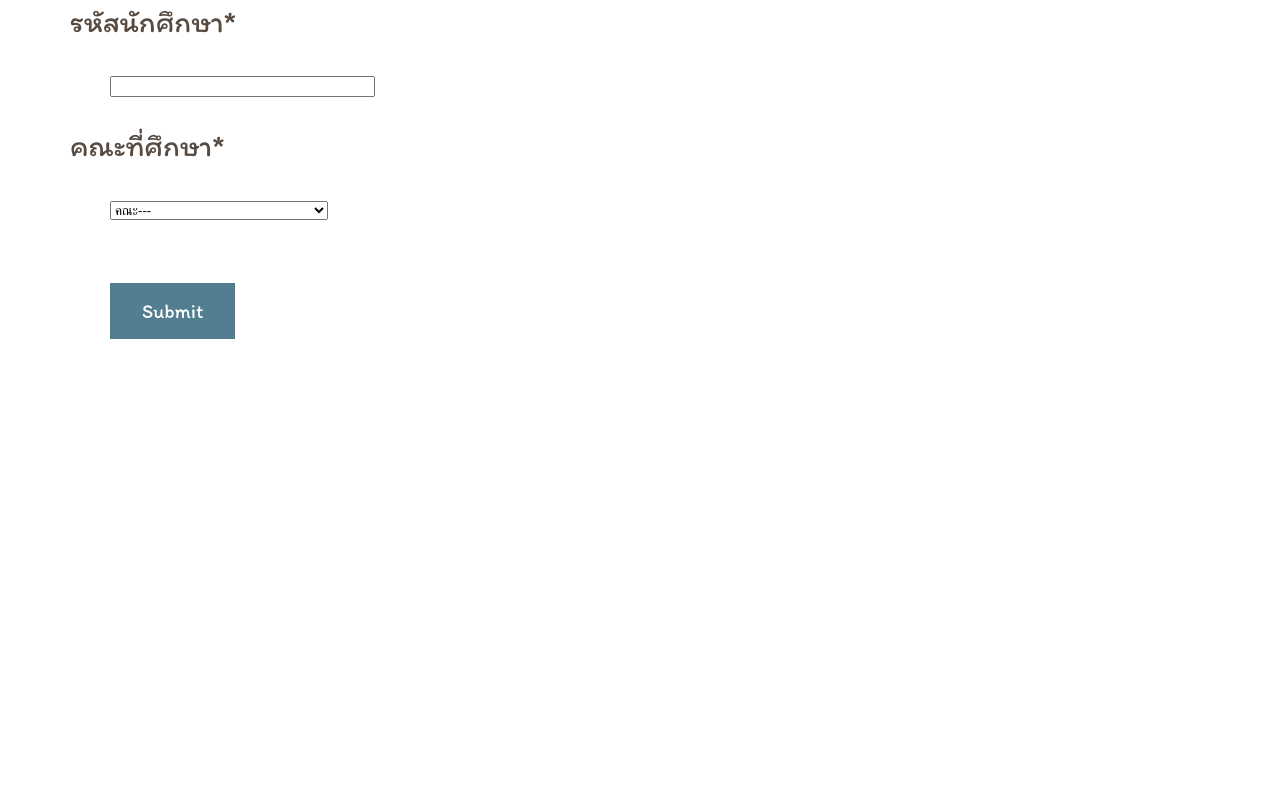
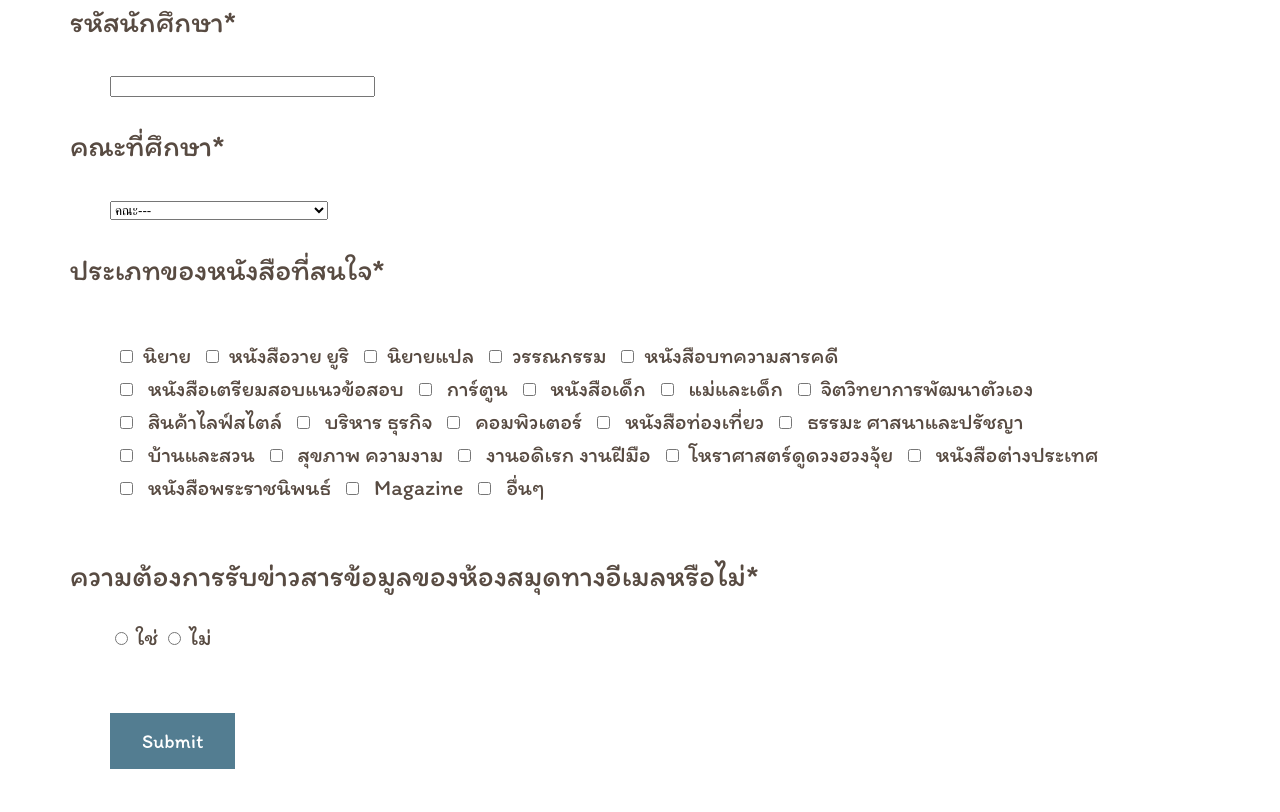
Before and after one commit to Phonpawee/6709650490_LibraryMembershipApplicationForm, a plain HTML site: page index.html in a window 1280 px wide. Shown: the part 960-1772 px from the top of the page. Before the commit the page ends 1361 px from the top, so only its background shows below. Drawn offline with Linux system fonts and the light colour scheme; a web font is replaced by a local one.

Commit message:
Add Questions HTML Forms Pt.2

```diff
--- a/index.html
+++ b/index.html
@@ -38,11 +38,13 @@
         </dd>
         <p class="questions">เพศ*</p>
         <dd>
-            <form><p>
-                <input type="radio" name="เพศ" value="ชาย" required /> ชาย
-                <input type="radio" name="เพศ" value="หญิง" required/> หญิง
-                <input type="radio" name="เพศ" value="อื่นๆ" required /> อื่นๆ
-            </form></p>
+            <form>
+                <p>
+                    <input type="radio" name="เพศ" value="ชาย" required /> ชาย
+                    <input type="radio" name="เพศ" value="หญิง" required /> หญิง
+                    <input type="radio" name="เพศ" value="อื่นๆ" required /> อื่นๆ
+                </p>
+            </form>
         </dd>
         <p class="questions">วัน/เดือน/ปี เกิด*</p>
         <dd>
@@ -104,7 +106,50 @@
                 </p>
             </form>
         </dd>
-        <p><input type="submit" name="submit" value="Submit"/></p>
+        <p class="questions">ประเภทของหนังสือที่สนใจ*</p>
+        <dd>
+            <form required>
+                <div class="box">
+                    <p>
+                        <input type="checkbox" name="ประเภท" value="นิยาย" />นิยาย
+                        <input type="checkbox" name="ประเภท" value="หนังสือวาย ยูริ" />หนังสือวาย ยูริ
+                        <input type="checkbox" name="ประเภท" value="นิยายแปล" />นิยายแปล
+                        <input type="checkbox" name="ประเภท" value="วรรณกรรม" />วรรณกรรม
+                        <input type="checkbox" name="ประเภท" value="หนังสือบทความ สารคดี" />หนังสือบทความสารคดี<br>
+                        <input type="checkbox" name="ประเภท" value="หนังสือเตรียมสอบ แนวข้อสอบ" />
+                        หนังสือเตรียมสอบแนวข้อสอบ
+                        <input type="checkbox" name="ประเภท" value="การ์ตูน" /> การ์ตูน
+                        <input type="checkbox" name="ประเภท" value="หนังสือเด็ก" /> หนังสือเด็ก
+                        <input type="checkbox" name="ประเภท" value="แม่และเด็ก" /> แม่และเด็ก
+                        <input type="checkbox" name="ประเภท"
+                            value="จิตวิทยา การพัฒนาตัวเอง" />จิตวิทยาการพัฒนาตัวเอง<br>
+                        <input type="checkbox" name="ประเภท" value="สินค้าไลฟ์สไตล์" /> สินค้าไลฟ์สไตล์
+                        <input type="checkbox" name="ประเภท" value="บริหาร ธุรกิจ" /> บริหาร ธุรกิจ
+                        <input type="checkbox" name="ประเภท" value="คอมพิวเตอร์" /> คอมพิวเตอร์
+                        <input type="checkbox" name="ประเภท" value="หนังสือท่องเที่ยว" /> หนังสือท่องเที่ยว
+                        <input type="checkbox" name="ประเภท" value="ธรรมะ ศาสนา และปรัชญา" /> ธรรมะ ศาสนาและปรัชญา<br>
+                        <input type="checkbox" name="ประเภท" value="บ้านและสวน" /> บ้านและสวน
+                        <input type="checkbox" name="ประเภท" value="สุขภาพ ความงาม" /> สุขภาพ ความงาม
+                        <input type="checkbox" name="ประเภท" value="งานอดิเรก งานฝีมือ" /> งานอดิเรก งานฝีมือ
+                        <input type="checkbox" name="ประเภท" value="โหราศาสตร์ ดูดวง ฮวงจุ้ย" />โหราศาสตร์ดูดวงฮวงจุ้ย
+                        <input type="checkbox" name="ประเภท" value="หนังสือต่างประเทศ" /> หนังสือต่างประเทศ<br>
+                        <input type="checkbox" name="ประเภท" value="หนังสือพระราชนิพนธ์" /> หนังสือพระราชนิพนธ์
+                        <input type="checkbox" name="ประเภท" value="Magazine" /> Magazine
+                        <input type="checkbox" name="ประเภท" value="อื่นๆ" /> อื่นๆ
+                    </p>
+                </div>
+            </form>
+        </dd>
+        <p class="questions">ความต้องการรับข่าวสารข้อมูลของห้องสมุดทางอีเมลหรือไม่*</p>
+        <dd>
+            <form>
+                <p>
+                    <input type="radio" name="ข้อมูล" value="ใช่" required /> ใช่
+                    <input type="radio" name="ข้อมูล" value="ไม่" required /> ไม่
+                </p>
+            </form>
+        </dd>
+        <p><input type="submit" name="submit" value="Submit" /></p>
     </main>
 </body>
 
--- a/mystyle.css
+++ b/mystyle.css
@@ -83,6 +83,19 @@ p {
     font-size: 22px;
 }
 
+input[type=checkbox] {
+    cursor: pointer;
+    margin: 10px;
+}
+
+.box {
+    display: flex;
+    flex-direction: row;
+    flex-wrap: wrap;
+    justify-content: stretch;
+}
+
+
 input[type=submit] {
     background-color: #537D91;
     border: none;
```
